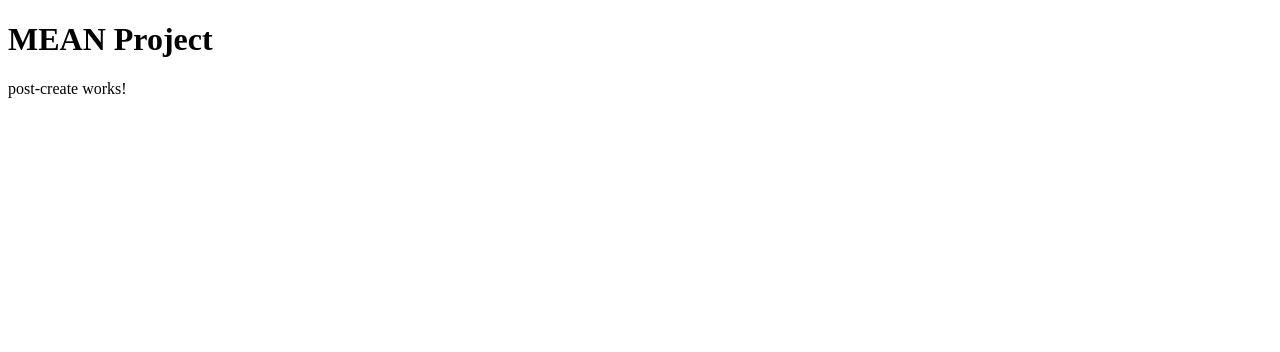
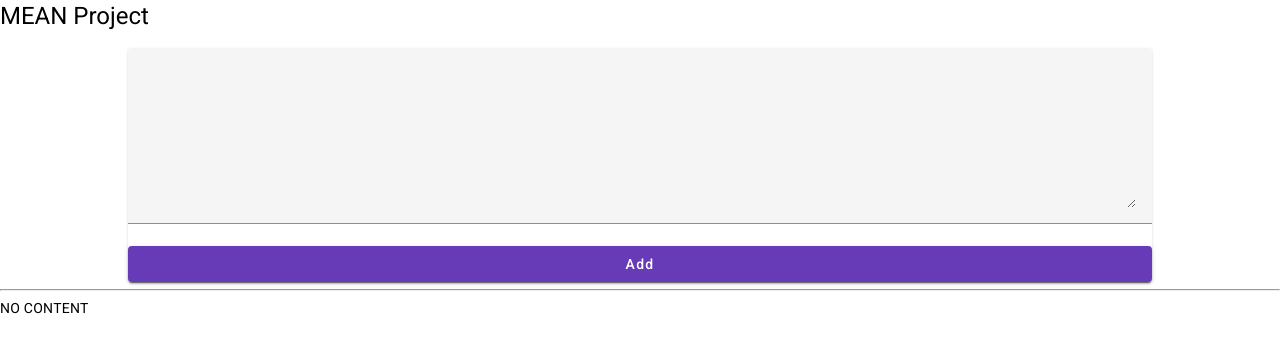
Before and after one commit to umangutkarsh/myPosts-app, an Angular app: page / in a window 1280 px wide. Shown: the top 352 px of the page. Built offline with nearby package versions, Linux system fonts and the light colour scheme.

Commit message:
initializing template, inputs, angular-material

```diff
--- a/angular.json
+++ b/angular.json
@@ -25,6 +25,7 @@
               "src/assets"
             ],
             "styles": [
+              "@angular/material/prebuilt-themes/deeppurple-amber.css",
               "src/styles.css"
             ],
             "scripts": []
@@ -87,6 +88,7 @@
               "src/assets"
             ],
             "styles": [
+              "@angular/material/prebuilt-themes/deeppurple-amber.css",
               "src/styles.css"
             ],
             "scripts": []
--- a/package.json
+++ b/package.json
@@ -11,10 +11,12 @@
   "private": true,
   "dependencies": {
     "@angular/animations": "^16.2.0",
+    "@angular/cdk": "^16.2.5",
     "@angular/common": "^16.2.0",
     "@angular/compiler": "^16.2.0",
     "@angular/core": "^16.2.0",
     "@angular/forms": "^16.2.0",
+    "@angular/material": "^16.2.5",
     "@angular/platform-browser": "^16.2.0",
     "@angular/platform-browser-dynamic": "^16.2.0",
     "@angular/router": "^16.2.0",
--- a/src/app/posts/post-create/post-create.component.css
+++ b/src/app/posts/post-create/post-create.component.css
@@ -0,0 +1,9 @@
+mat-card {
+  width: 80%;
+  margin: auto;
+}
+
+mat-form-field,
+textarea {
+  width: 100%;
+}
--- a/src/app/posts/post-create/post-create.component.html
+++ b/src/app/posts/post-create/post-create.component.html
@@ -1 +1,8 @@
-<p>post-create works!</p>
+<mat-card>
+  <mat-form-field>
+    <textarea matInput rows="6" [(ngModel)]="enteredValue"></textarea>
+  </mat-form-field>
+  <button mat-raised-button color="primary" (click)="onAddPost()">Add</button>
+</mat-card>
+<hr />
+<p>{{ newPost }}</p>
--- a/src/app/posts/post-create/post-create.component.ts
+++ b/src/app/posts/post-create/post-create.component.ts
@@ -3,8 +3,16 @@
 @Component({
   selector: 'app-post-create',
   templateUrl: './post-create.component.html',
-  styleUrls: ['./post-create.component.css']
+  styleUrls: ['./post-create.component.css'],
 })
 export class PostCreateComponent {
+  newPost = 'NO CONTENT';
+  enteredValue = '';
 
+  onAddPost() {
+    // console.log(postInput);
+    // console.dir(postInput);
+
+    this.newPost = this.enteredValue;
+  }
 }
--- a/src/index.html
+++ b/src/index.html
@@ -6,8 +6,11 @@
     <base href="/" />
     <meta name="viewport" content="width=device-width, initial-scale=1" />
     <link rel="icon" type="image/x-icon" href="favicon.ico" />
-  </head>
-  <body>
+      <link rel="preconnect" href="https://fonts.gstatic.com">
+    <link href="https://fonts.googleapis.com/css2?family=Roboto:wght@300;400;500&display=swap" rel="stylesheet">
+    <link href="https://fonts.googleapis.com/icon?family=Material+Icons" rel="stylesheet">
+</head>
+  <body class="mat-typography">
     <app-root></app-root>
   </body>
 </html>
--- a/src/styles.css
+++ b/src/styles.css
@@ -1 +1,4 @@
 /* You can add global styles to this file, and also import other style files */
+
+html, body { height: 100%; }
+body { margin: 0; font-family: Roboto, "Helvetica Neue", sans-serif; }
```
Also changed, not shown: src/app/app.module.ts (+14 -7 lines), 1 other file (tests, documents, lock files or other folders).
